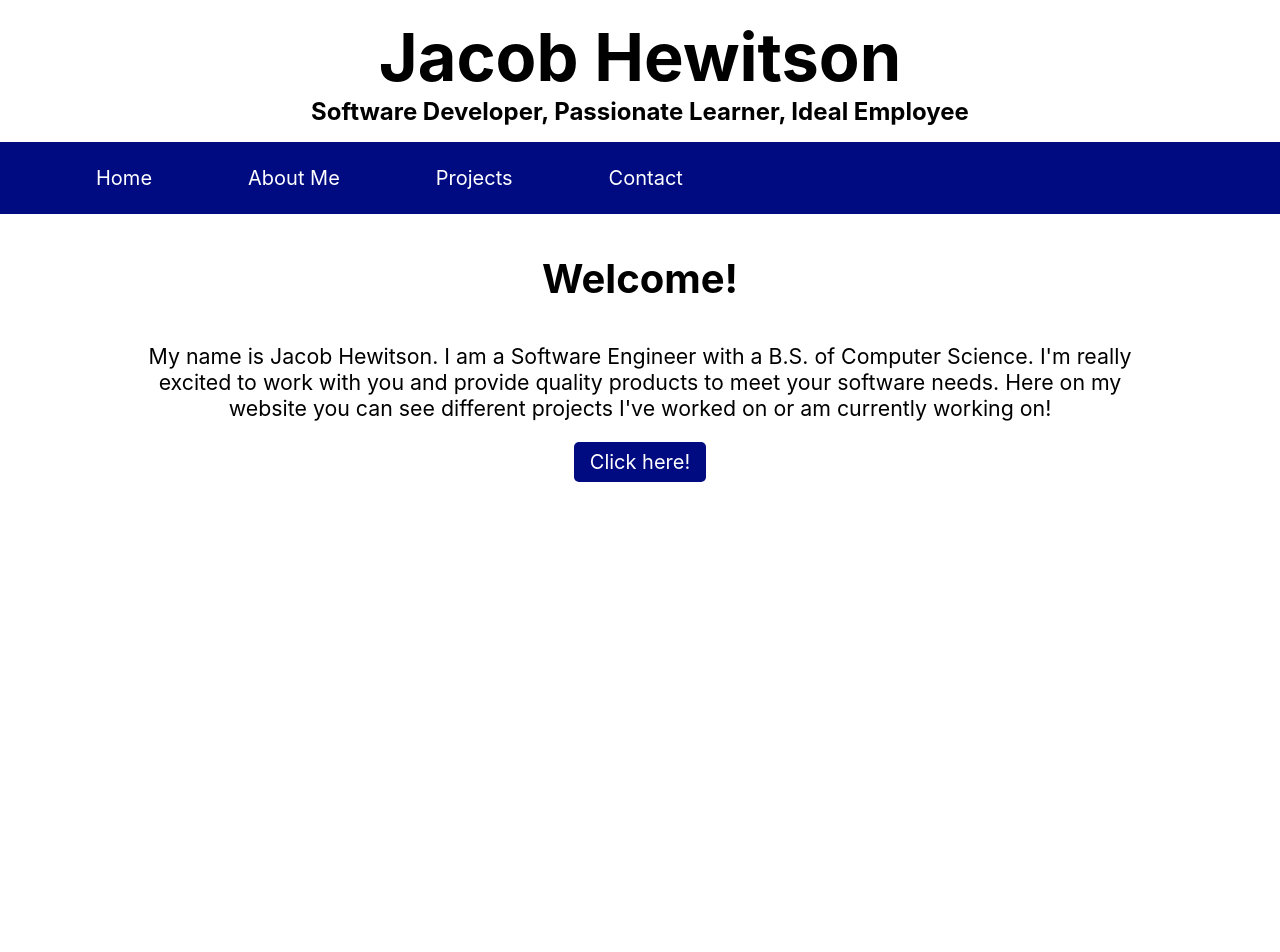
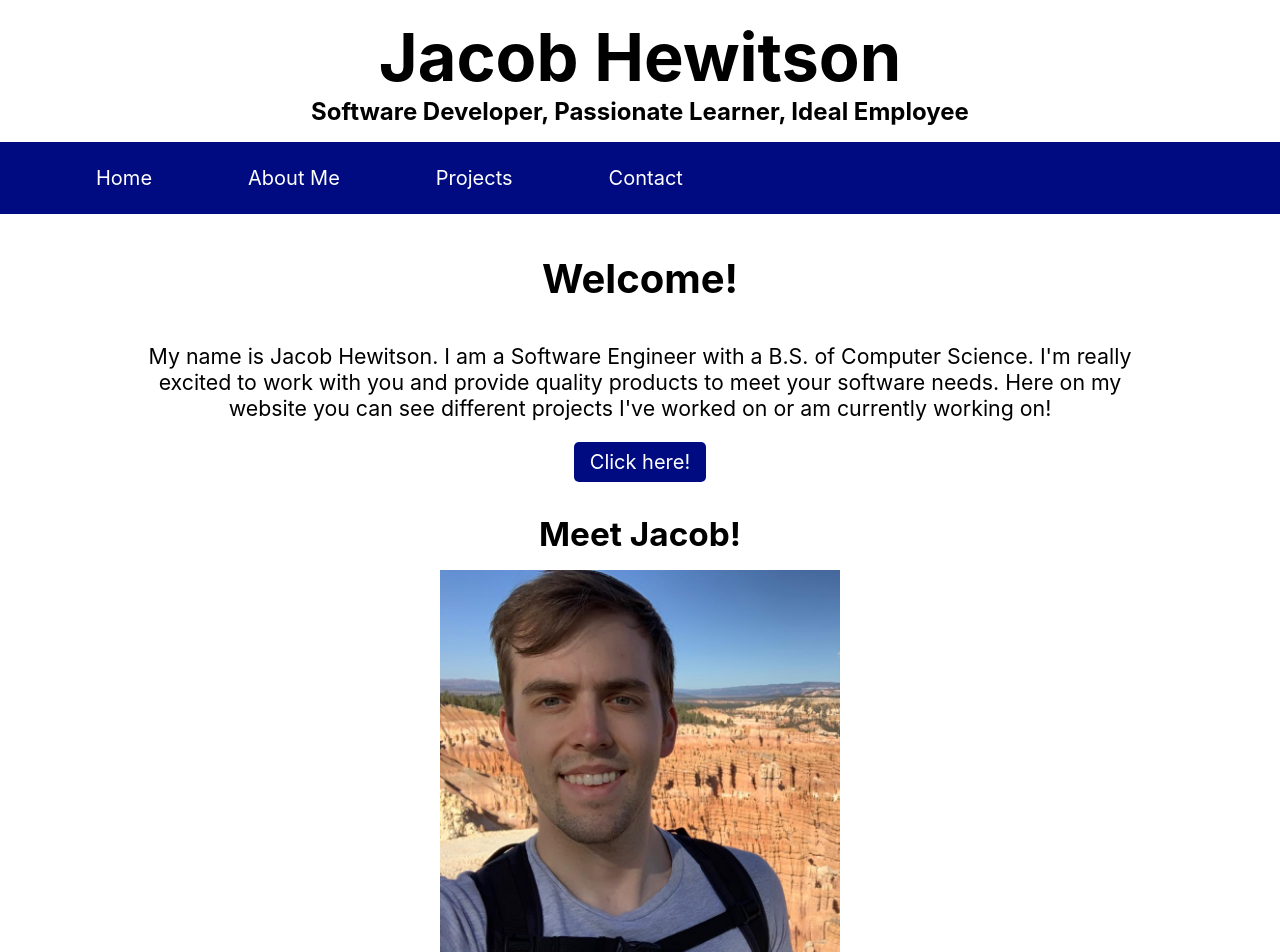
Before and after one commit to hewitson-j/react-jh-website, a React (Create React App) app: page / in a window 1280 px wide. Shown: the top 952 px of the page. Before the commit the page ends 800 px from the top, so only its background shows below. Built offline with nearby package versions, Linux system fonts and the light colour scheme.

Commit message:
Added profile pic and added section headers

```diff
--- a/src/App.css
+++ b/src/App.css
@@ -22,6 +22,11 @@
 
 .site-content h3 {
   font-size: 30pt;
+}
+
+.site-content h4 {
+  font-size: 25pt;
+  margin: 2rem auto 1rem auto;
 }
 
 .site-content p {
@@ -49,3 +54,9 @@ button:hover {
   background-color: #030a55;
   transition-duration: .5s;
 }
+
+#profile-photo {
+  margin: auto;
+  width: 40%;
+  height: 40%;
+}
--- a/src/App.js
+++ b/src/App.js
@@ -4,12 +4,12 @@ import Navbar from "./components/Navbar";
 function App() {
   return (
     <div className="App">
-      <div className="heading">
+      <div className="heading" id="home">
         <h1>Jacob Hewitson</h1>
         <h2>Software Developer, Passionate Learner, Ideal Employee</h2>
       </div>
       <Navbar />
-      <div className="site-content" id="home">
+      <div className="site-content">
         <h3>Welcome!</h3>
         <p>
           My name is Jacob Hewitson. I am a Software Engineer with a B.S. of
@@ -22,12 +22,20 @@ function App() {
         </button>
       </div>
       <div className="site-content" id="about-me">
+        <h4>Meet Jacob!</h4>
+        <img
+          id="profile-photo"
+          src={process.env.PUBLIC_URL + "/ProfilePhoto.jpg"}
+          alt="Jacob Hewitson"
+        ></img>
         <p></p>
       </div>
       <div className="site-content" id="projects">
+        <h4>Projects</h4>
         <p></p>
       </div>
       <div className="site-content" id="contact">
+        <h4>Contact</h4>
         <p></p>
       </div>
     </div>
```
Also changed, not shown: public/ProfilePhoto.jpg (added).
